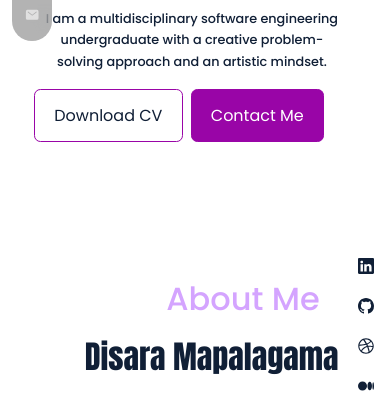
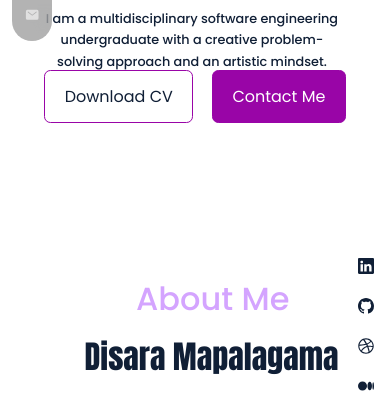
Before and after one commit to disara7/portfolio, a React (Create React App) app: page / in a window 390 px wide. Shown: the part 394-813 px from the top of the page. Built offline with nearby package versions, Linux system fonts and the light colour scheme.

Commit message:
updated css

```diff
--- a/src/components/about/about.css
+++ b/src/components/about/about.css
@@ -193,15 +193,21 @@
   .section__title {
       margin-top: 4rem;
       font-size: 2rem;
-      text-align: center; /* Center align section title */
+      text-align: left;
+      padding-left: 2.5rem;/* Center align section title */
   }
 
   .about__style {
       margin-bottom: 2rem;
       text-align: center; /* Center align text */
       width: 100%; /* Full width to ensure centering */
-      max-width: 23rem; /* Limit max-width for better readability */
+      max-width: 20rem; /* Limit max-width for better readability */
       margin-left: 2rem;
+
+  }
+
+ p{
+    font-size: 0.8rem;
   }
 
   .about__style h4 {
@@ -232,9 +238,7 @@
   }
 
   /* Adjust the paragraph font size inside .about__style */
-  .about__style p {
-      font-size: 0.8rem;
-  }
+
 
 
 
--- a/src/components/header/Header.jsx
+++ b/src/components/header/Header.jsx
@@ -37,6 +37,7 @@ const Header = () => {
         <h5 className="name__description">
           I am a multidisciplinary software engineering undergraduate with a creative problem-solving approach and an artistic mindset.
         </h5>
+
         <CV />
         <Socials />
 
--- a/src/components/header/header.css
+++ b/src/components/header/header.css
@@ -168,4 +168,11 @@ header {
         justify-content: center;
         margin-left: -2rem;
     }
+    .cv {
+        margin-top: 0.8rem;
+        display: flex;
+        gap: 1.2rem;
+        justify-content: center;
+        margin-left: 0rem;
+    }
 }
```
